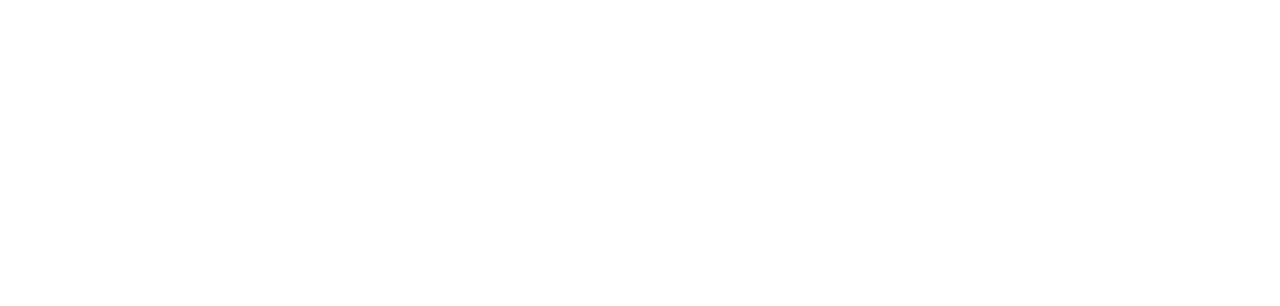
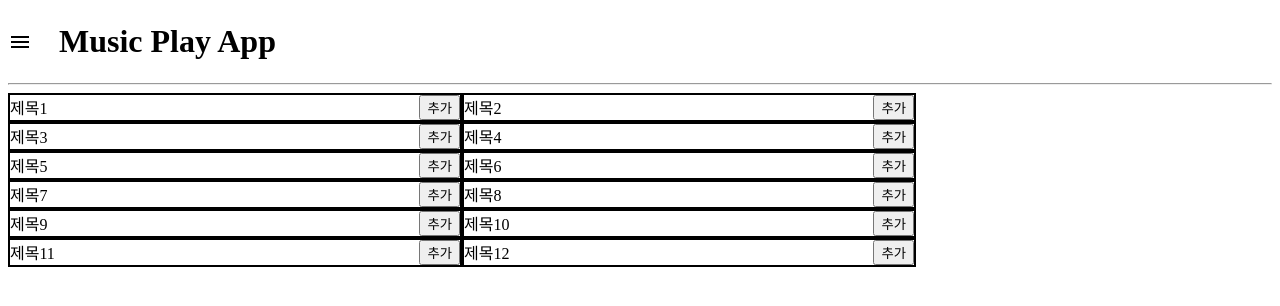
Before and after one commit to Thompsonclass/My_MusicSite_React.Web, a React (Create React App) app: page /main/Music_player_main in a window 1280 px wide. Before the commit this address had no page. Shown: the top 306 px of the page. Built offline with nearby package versions, Linux system fonts and the light colour scheme; the HTML template or start-up script is replaced by a standard one.

Commit message:
MainComponent

```diff
--- a/src/App.jsx
+++ b/src/App.jsx
@@ -2,6 +2,8 @@
 import { BrowserRouter as Router, Route, Routes } from 'react-router-dom';
 import LoginApp from './Component_Authentication/LoginApp';
 import AppSongMainHome from './Component_Main/AppSongMainHome';
+import AppSongMainShowBgm from './Component_Main/Component_PlayList_MainSong/AppSongMainShowBgm';
+import AppSongPlayListSongKind from './Component_Main/Component_PlayList_SongKind/AppSongPlayListSongKind';
 
 const App = () => {
   return (
@@ -9,6 +11,8 @@
       <Routes>
         <Route exact path="/" element={<LoginApp />} />
         <Route path="/main" element={<AppSongMainHome />} />
+        <Route path="/main/Music_BGM" element={<AppSongMainShowBgm />} />
+        <Route path="/main/Music_player_main"element={<AppSongPlayListSongKind/>} />
       </Routes>
     </Router>
   );
--- a/src/Component_Main/AppSongMainHome.jsx
+++ b/src/Component_Main/AppSongMainHome.jsx
@@ -1,12 +1,17 @@
-import React from 'react';
+import React, { useEffect } from 'react';
 import AppSongMainShow from './AppSongMainShow';
 
-function AppSongMainHome() {
+const AppSongMainHome = () => {
+
+  useEffect(() => {
+    document.title = "음악 플레이어";
+  }, []);
+
   return (
-    <>
+    <div>
       <AppSongMainShow />
       <h1>안녕하세요.</h1>
-    </>
+    </div>
   );
 }
 
--- a/src/Component_Main/AppSongMainShow.jsx
+++ b/src/Component_Main/AppSongMainShow.jsx
@@ -1,5 +1,5 @@
 import React, { useEffect } from 'react';
-import { Routes, Route } from 'react-router-dom';
+import { Route, Routes } from 'react-router-dom';
 import AppSongMainShowBgm from './Component_PlayList_MainSong/AppSongMainShowBgm';
 import AppSongPlayListSongKind from './Component_PlayList_SongKind/AppSongPlayListSongKind';
 import SiderList from './Component_SiderList/SiderList';
@@ -17,8 +17,8 @@
       </div>
       <hr />
       <Routes>
-        <Route path="Music_BGM" element={<AppSongMainShowBgm />} />
-        <Route path="Music_player_main" element={<AppSongPlayListSongKind />} />
+        <Route path="/main/Music_BGM" element={<AppSongMainShowBgm />} />
+        <Route path="/main/Music_player_main" element={<AppSongPlayListSongKind />} />
       </Routes>
     </div>
   );
--- a/src/Component_Main/Component_PlayList_MainSong/AppSongMainShowBgm.jsx
+++ b/src/Component_Main/Component_PlayList_MainSong/AppSongMainShowBgm.jsx
@@ -1,6 +1,7 @@
 import React, { useState } from 'react'
 import AppSongPlayer from './AppSongPlayer';
 import AppSongPlayList from './AppSongPlayList';
+import SiderList from '../Component_SiderList/SiderList';
 
 function AppSongMainShowBgm() {
     const [currentSongIndex, setCurrentSongIndex] = useState(0);
@@ -12,7 +13,12 @@
     };
 
   return (
-
+  <>
+    <div className='AppSongMainTitle'>
+      <SiderList />
+      <h1 className='Title'>Music Play App</h1>
+    </div>
+    <hr />
       <div className='AppSongMainPlayer'>
       <AppSongPlayList
         onAudioChange={handleAudioChange} // onAudioChange 이벤트 핸들러 전달
@@ -22,7 +28,7 @@
         <AppSongPlayer  imageSrc={audioLists[currentSongIndex]?.cover}/>
       </div>
     </div>
-
+  </>
   )
 }
 
--- a/src/Component_Main/Component_PlayList_SongKind/AppSongPlayListSongKind.jsx
+++ b/src/Component_Main/Component_PlayList_SongKind/AppSongPlayListSongKind.jsx
@@ -1,4 +1,5 @@
 import React, { useState } from 'react';
+import SiderList from '../Component_SiderList/SiderList';
 
 function AppSongPlayListSongKind() {
   const [SongAddList, setSongAddList] = useState(['']);
@@ -33,6 +34,12 @@
   ];
 
   return (
+    <>
+      <div className='AppSongMainTitle'>
+        <SiderList />
+        <h1 className='Title'>Music Play App</h1>
+      </div>
+      <hr />
     <React.Fragment>
     <div style={SongListBoxParent}>
       {songTitles.map((data, index) => (
@@ -43,6 +50,7 @@
       ))}
     </div>
     </React.Fragment>
+  </>
   );
 }
 
--- a/src/Component_Main/Component_SiderList/SiderList.jsx
+++ b/src/Component_Main/Component_SiderList/SiderList.jsx
@@ -27,10 +27,10 @@
       <Drawer anchor="left" open={Open} onClose={toggleDrawer} className={classes.drawer}>
         <div className={classes.drawer} onClick={toggleDrawer} onKeyDown={toggleDrawer}>
           <List>
-            <ListItem button component={Link} to="/page1">
+            <ListItem button component={Link} to="/main/Music_BGM">
               <ListItemText primary="BGM 노래" />
             </ListItem>
-            <ListItem button component={Link} to="/page2">
+            <ListItem button component={Link} to="/main/Music_player_main">
               <ListItemText primary="모든 노래" />
             </ListItem>
           </List>
```
